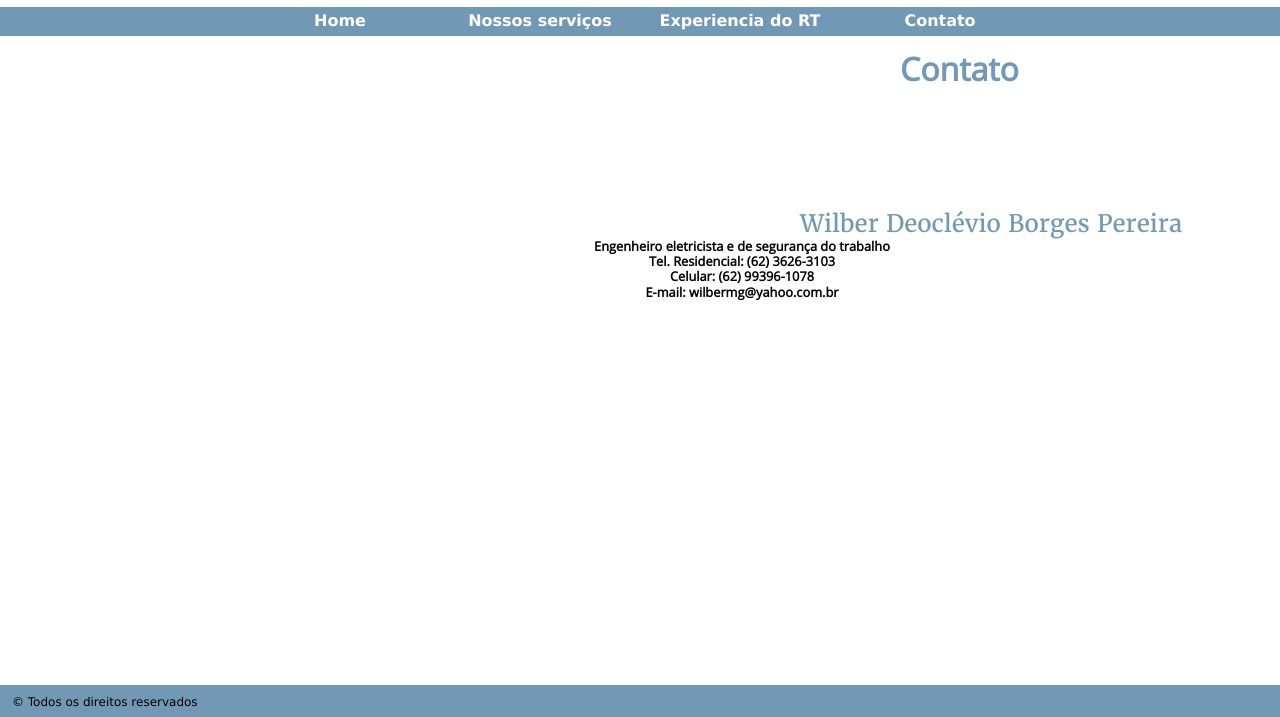
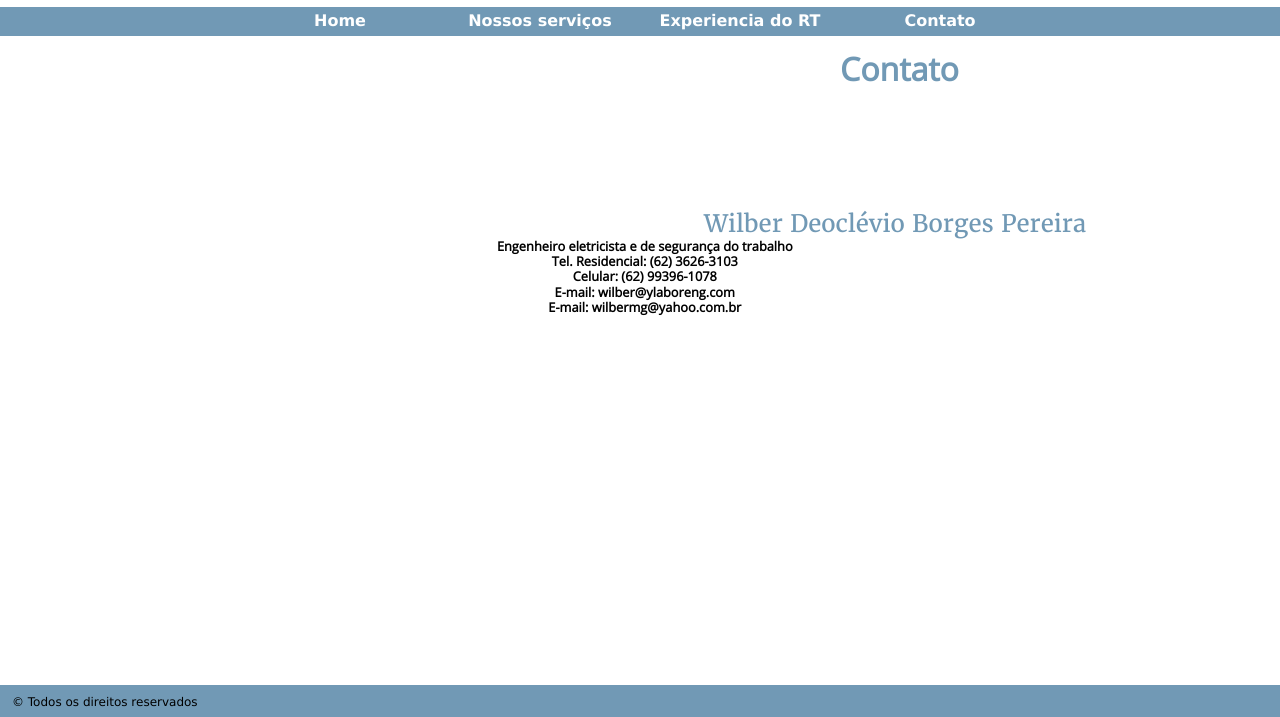
Before and after one commit to damnknife/Trying-CSS-and-html, a plain HTML site: page contato.html in a window 1280 px wide. Shown: the part 83-800 px from the top of the page. Drawn offline with Linux system fonts and the light colour scheme.

Commit message:
V1.1
px to EM

```diff
--- a/contato.html
+++ b/contato.html
@@ -27,6 +27,7 @@
 <p>Engenheiro eletricista e de segurança do trabalho</p>
 <p>Tel. Residencial: (62) 3626-3103</p>
 <p>Celular:  (62) 99396-1078</p>
+<p>E-mail: wilber@ylaboreng.com</p>
 <p>E-mail: wilbermg@yahoo.com.br</p>
 </article>
 </main>
--- a/css/main.css
+++ b/css/main.css
@@ -113,11 +113,11 @@ h2 {
 	margin: auto;
 	margin-bottom: .2em;
  margin-top: 40px;
-  margin-left: 700px;
+  margin-left: 20em;
 }
 h3 {
 	font-size: 1.2em;
- margin-left: 700px;
+ margin-left: 20em;
 }
 p {
 	margin-bottom: 1em;
@@ -195,7 +195,7 @@ footer p{
 	line-height: 1.2em;
 	text-align: center;
 	font-weight: 800;
- margin-left: 110px;
+ margin-left: 1em;
 }
 
 .contato h3{
@@ -204,7 +204,7 @@ footer p{
 	margin:auto;
 	padding: 0;
 	line-height: 120%;
-	margin-left: 600px;
+	margin-left: 21em;
 	margin-top: 5em;
 ;
 }
```
